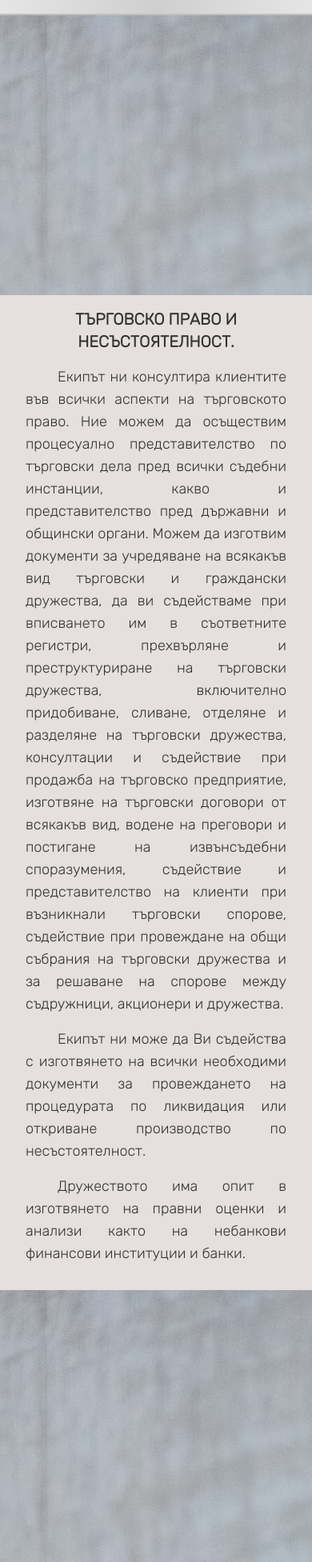
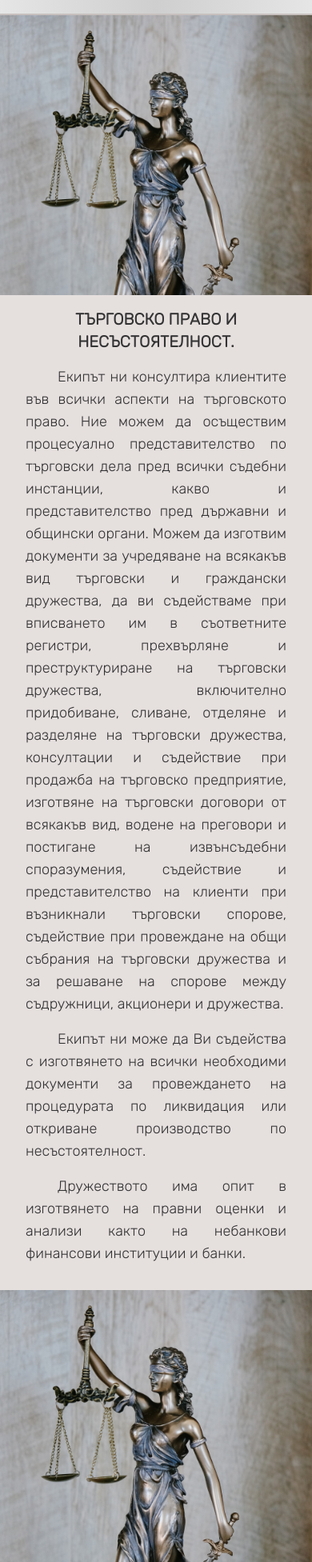
Before and after one commit to Radoslav-Marinovv/lawyers-next, a Next.js app: page /legal-services in a window 390 px wide. Shown: the part 47-2000 px from the top of the page at 80% size. Built offline with nearby package versions, Linux system fonts and the light colour scheme.

Commit message:
disable mobile parallax

```diff
--- a/pages/legal-services.tsx
+++ b/pages/legal-services.tsx
@@ -12,7 +12,7 @@ const LegalServices: NextPage = () => {
       </Head>
       <div className='flex flex-col h-full w-full text-justify'>
         <article>
-          <div className='w-full bg-image-themida-statue background-paralax blur-none'></div>
+          <div className='w-full bg-image-themida-statue background-parallax blur-none'></div>
           <div
             id='1'
             className='p-4 max-w-4xl self-center m-auto'>
@@ -34,7 +34,7 @@ const LegalServices: NextPage = () => {
         </article>
 
         <article>
-          <div className='w-full bg-image-themida-statue background-paralax blur-none'></div>
+          <div className='w-full bg-image-themida-statue background-parallax blur-none'></div>
           <div
             id='2'
             className='p-4 max-w-4xl self-center m-auto'>
@@ -50,7 +50,7 @@ const LegalServices: NextPage = () => {
         </article>
 
         <article>
-          <div className='w-full bg-image-library-head-ladder background-paralax blur-none'></div>
+          <div className='w-full bg-image-library-head-ladder background-parallax blur-none'></div>
           <div
             id='3'
             className='p-4 max-w-4xl self-center m-auto'>
@@ -87,7 +87,7 @@ const LegalServices: NextPage = () => {
         </article>
 
         <article>
-          <div className='w-full bg-image-library-head-ladder background-paralax blur-none'></div>
+          <div className='w-full bg-image-library-head-ladder background-parallax blur-none'></div>
           <div
             id='4'
             className='p-4 max-w-4xl self-center m-auto'>
@@ -118,7 +118,7 @@ const LegalServices: NextPage = () => {
         </article>
 
         <article>
-          <div className='w-full bg-image-library-round-ladder background-paralax blur-none'></div>
+          <div className='w-full bg-image-library-round-ladder background-parallax blur-none'></div>
           <div
             id='5'
             className='p-4 max-w-4xl self-center m-auto'
@@ -166,7 +166,7 @@ const LegalServices: NextPage = () => {
         </article>
 
         <article>
-          <div className='w-full bg-image-library-round-ladder background-paralax blur-none'></div>
+          <div className='w-full bg-image-library-round-ladder background-parallax blur-none'></div>
           <div
             id='6'
             className='p-4 max-w-4xl self-center m-auto'>
@@ -203,7 +203,7 @@ const LegalServices: NextPage = () => {
           </div>
         </article>
         <article>
-          <div className='w-full bg-image-library-straight-ladder background-paralax blur-none'></div>
+          <div className='w-full bg-image-library-straight-ladder background-parallax blur-none'></div>
           <div
             id='7'
             className='p-4 max-w-4xl self-center m-auto'>
@@ -225,7 +225,7 @@ const LegalServices: NextPage = () => {
               </p>
             </div>
           </div>
-          <div className='w-full bg-image-library-straight-ladder background-paralax blur-none'></div>
+          <div className='w-full bg-image-library-straight-ladder background-parallax blur-none'></div>
         </article>
       </div>
     </>
--- a/styles/globals.css
+++ b/styles/globals.css
@@ -45,12 +45,20 @@ text-transform: uppercase;
   border-style: none;
 }
 
-.background-paralax {
+.background-parallax {
   min-height: 350px;
 
   background-attachment: fixed;
   background-repeat: no-repeat;
-  /* background-size: cover; */
+  background-size: cover;
+
+
+}
+/* Turn off parallax scrolling for all tablets and phones. Increase/decrease the pixels if needed */
+@media only screen and (max-device-width: 1180px) {
+  .background-parallax {
+    background-attachment: scroll;
+  }
 }
 
 .bg-image-themida-statue {
```
